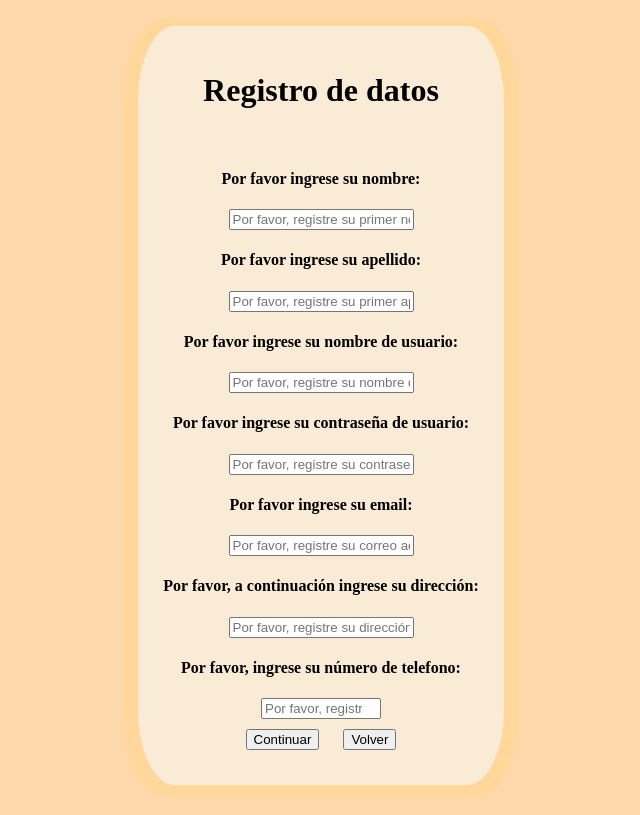
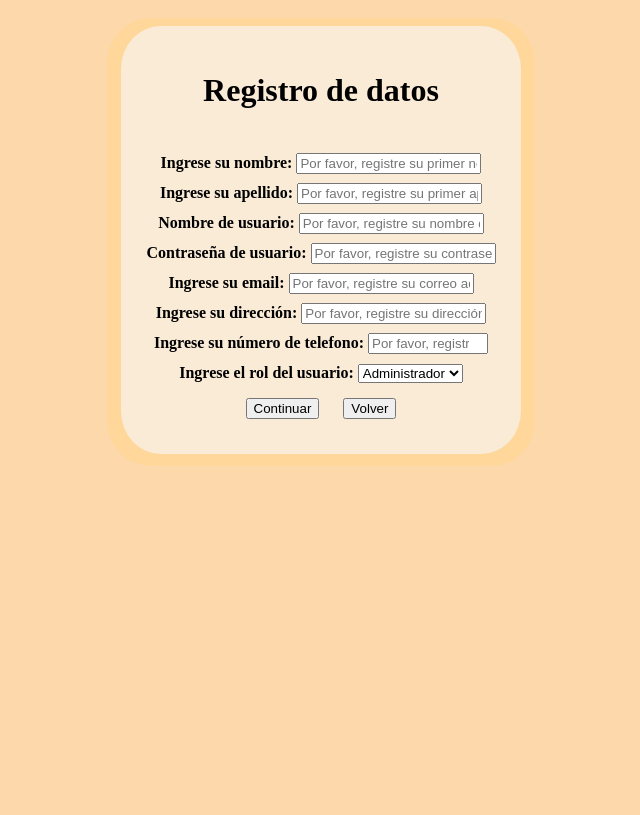
Before and after one commit to Daniel-Cruz-Edur/Creando_APIs_SNA, a Flask app: page /Registrar in a window 1280 px wide. Shown: the whole page, without its empty margins (319-959 px from the left). After the commit the page ends 466 px from the top, so only its background shows below. Run offline with Flask 3, Linux system fonts and the light colour scheme.

Commit message:
Creando la HTML de LIsta y de Registro, modificando el login y el orden de las rutas, también alteré el editar para que coja el usuario

```diff
--- a/App/App.py
+++ b/App/App.py
@@ -15,67 +15,15 @@ db = mysql.connector.connect(
 
 cursor =  db.cursor()
 
-@app.route('/Password/<Encript_Password>')
-def Encriptacion_Password(Encript_Password):
-
-    #Generamos un has de la contraseña
-    #Encriptar = bcrypt.hashpw(Encript_Password.encode('utf-8'), bcrypt.gensalt());
-    Encriptar = generate_password_hash(Encript_Password)
-    Value_Check = check_password_hash(Encriptar, Encript_Password)
-    #return "Encriptado: {0} | coincide: {1}".format(Encriptar, Value_Check)
-    return Value_Check;
-
-@app.route('/Login', methods=['GET', 'POST'])
-def Login_User():
-
-    if request.method == 'POST':
-
-        #Verificar las credenciales del usuario
-        Username_Login = request.form.get('Users_Login'); #'User's_Login'
-        Password_Login = request.form.get('Users_Password'); #'User's_Password'
-
-        cursor = db.cursor();
-        cursor.execute("SELECT Apodo_Persona, Password_Persona FROM personas_info Where Apodo_Persona = %s", (Username_Login,))
-        Users = cursor.fetchone();
-
-        print(Users)
-        Validation = check_password_hash(Users[1], Password_Login)
-        print (Validation)
-
-        if Users is not None:
-            Username_Login = Users[0]
-            Password_Login = Users[1]
-            if check_password_hash(Users[1], Password_Login):
-                session['User'] = Username_Login
-                return redirect(url_for('Lista_Registros'))
-            else:
-                print('Credenciales inválidas. Inténtelo nuevamente.')
-                return render_template('Login.html', error='Credenciales inválidas. Inténtelo nuevamente.')
-        else:
-            print('Usuario no encontrado--. Inténtelo nuevamente.')
-            return render_template('Login.html', error='Usuario no encontrado. Inténtelo nuevamente.')
-
-    return render_template('Login.html')
-
-@app.route('/Logout')
-def Logout():
-
-    session.pop('User', None)
-
-    print("Sesión eliminada")
-    return redirect/url_for(('Login_User'))
-
 #Definir rutas
 @app.route('/')
 def Lista_Registros():
 
     cursor = db.cursor();
     cursor.execute('SELECT * FROM personas_info');
-    Guardado_Datos_Personas =  cursor.fetchall();
+    Guardado_Datos_Personas = cursor.fetchall();
 
     return render_template('index.html', Mi_Base_De_Datos = Guardado_Datos_Personas);
-
-
 
 @app.route('/Registrar', methods=['GET','POST']) #lo del parantesis (sin las comillas) poner en la barra de busqueda
 def Registro():
@@ -89,12 +37,13 @@ def Registro():
         E_Mail = request.form.get('User_Email')
         Adress = request.form.get('User_Adress')
         Phone = request.form.get('User_Phone')
+        User_Rol = request.form.get('User_Rol')
 
         Password_Now_Encripted = generate_password_hash(Password)
 
         #insertar datos a la tabla personas
 
-        cursor.execute("Insert Into personas_info (Nombre_Persona, Apellido_Persona, Apodo_Persona, Password_Persona, Email_Persona, Adress_Persona, Phone_Persona) Values (%s, %s, %s, %s, %s, %s, %s)", (Nombres, Apellidos, Nickname, Password_Now_Encripted, E_Mail, Adress, Phone))
+        cursor.execute("Insert Into personas_info (Nombre_Persona, Apellido_Persona, Apodo_Persona, Password_Persona, Email_Persona, Adress_Persona, Phone_Persona, Rol_Persona) Values (%s, %s, %s, %s, %s, %s, %s)", (Nombres, Apellidos, Nickname, Password_Now_Encripted, E_Mail, Adress, Phone, User_Rol))
         db.commit()
         flash('Usuario creado correctamente.', 'Sucess!')
 
@@ -104,6 +53,18 @@ def Registro():
 
     #Con get lo envio al doc
     return render_template('registrar.html')
+
+@app.route('/Password/<Encript_Password>')
+def Encriptacion_Password(Encript_Password):
+
+    #Generamos un has de la contraseña
+    #Encriptar = bcrypt.hashpw(Encript_Password.encode('utf-8'), bcrypt.gensalt());
+
+    Encriptar = generate_password_hash(Encript_Password)
+    Value_Check = check_password_hash(Encriptar, Encript_Password)
+
+    #return "Encriptado: {0} | coincide: {1}".format(Encriptar, Value_Check)
+    return Value_Check;
 
 @app.route('/Editar/<int:id>', methods = ['GET','POST'])
 def Editar_Usuario(id):
@@ -115,10 +76,11 @@ def Editar_Usuario(id):
         Email_Modify = request.form.get('emailpersona')
         Adress_Modify = request.form.get('direccionpersona')
         Phone_Modify = request.form.get('telefonopersona')
+        User_Rol_Modify = request.form.get('User_Rol_Edit')
 
     #sentencia para actualizar los datos
-        Update_Data = "UPDATE personas_info set Nombre_Persona = %s, Apellido_Persona = %s, Password_Persona = %s, Email_Persona = %s, Adress_Persona = %s, Phone_Persona = %s Where ID_Persona = %s"
-        cursor.execute(Update_Data,(Nombres_Modify, Apellidos_Modify, Password_Modify, Email_Modify, Adress_Modify, Phone_Modify, id))
+        Update_Data = "UPDATE personas_info set Nombre_Persona = %s, Apellido_Persona = %s, Password_Persona = %s, Email_Persona = %s, Adress_Persona = %s, Phone_Persona = %s, Rol_Persona = %s Where ID_Persona = %s"
+        cursor.execute(Update_Data,(Nombres_Modify, Apellidos_Modify, Password_Modify, Email_Modify, Adress_Modify, Phone_Modify, User_Rol_Modify,id))
         db.commit()
 
         return redirect(url_for('Lista_Registros'))
@@ -138,6 +100,50 @@ def Eliminar_Usuario(id):
     db.commit()
     return redirect(url_for('Lista_Registros'))
 
+
+@app.route('/Login', methods=['GET', 'POST'])
+def Login_User():
+
+    if request.method == 'POST':
+
+        #Verificar las credenciales del usuario
+        Username_Login = request.form.get('Users_Login'); #'User's_Login'
+        Password_Login = request.form.get('Users_Password'); #'User's_Password'
+
+        cursor = db.cursor();
+        SQL = "SELECT Apodo_Persona, Password_Persona, Rol_Persona FROM personas_info Where Apodo_Persona = %s";
+        cursor.execute(SQL, (Username_Login))
+        Users = cursor.fetchone();
+
+        if Users and check_password_hash(Users['Password_Persona'], Password_Login):
+
+            session['User'] = Users['Apodo_Persona'];
+            session['Type_User'] = Users['Rol_Persona'];
+
+            if Users['Type_User'] == 'Administrador':
+
+                return redirect(url_for('Lista_Registros'));
+
+            else:
+
+                return redirect(url_for('Lista_De_Canciones'));
+
+        else:
+
+            print("Las credenciales, ingresadas son invalidas. ");
+            Error = 'Credenciales invalidas. Intentelo nuevamente. ';
+            return render_template ('Login.html', Error = Error);
+
+    return render_template('Login.html')
+
+@app.route('/Logout')
+def Logout():
+
+    session.pop('User', None)
+
+    print("Sesión eliminada")
+    return redirect/url_for(('Login_User'))
+
 # Desde quí realizo las rutos pertinentes para las conciones
 # 1) Registro
 # 2) Actualización
@@ -147,7 +153,9 @@ def Eliminar_Usuario(id):
 @app.route('/Registro_De_Canciones')
 def Registrando_Las_Canciones():
 
-    if request.method == 'POST':
+    if request.method == 'Get':
+
+        print("Hola acá esta creando la ruta de registro de canciones");
 
         Song_Title = request.form.get('Songs_Title');
         Artist_Name = request.form.get('Artist_Song');
@@ -167,10 +175,19 @@ def Registrando_Las_Canciones():
         #redirigimos a la misma pagina cuando el metodo es POST
         return redirect(url_for('Registrando_Las_Canciones'));
 
-    print("Hola acá esta creando la ruta de registro de canciones");
-
     #Con get lo envio al doc
     return render_template('Log_Songs_Page.html');
+
+@app.route('/Lista_De_Canciones')
+def Listando_Las_Canciones():
+
+    cursor = db.cursor();
+    cursor.execute("SELECT * FROM songs");
+    Guardado_Datos_Songs = cursor.fetchall();
+    print("Listando las canciones. ");
+
+    return render_template('Songs_List.html', Lista_De_Canciones = Guardado_Datos_Songs);
+
 
 #Aqui ejecutamos la app
 if __name__ == '__main__':
--- a/App/static/css/Login_Page.css
+++ b/App/static/css/Login_Page.css
@@ -36,12 +36,22 @@ html fieldset form label
     justify-content: center;
     align-items: center;
     display: flex;
+    width: fit-content;
+    height: 30px;
+    margin-left: auto;
+    margin-right: auto;
 }
 
 html fieldset form label input
 {
     margin-top: 5px;
     margin-bottom: 5px;
+    margin-left: 4px;
+}
+
+html fieldset form label select
+{
+    margin-left: 4px;
 }
 
 html fieldset form h1
@@ -70,6 +80,11 @@ button
     align-items: center;
 }
 
+#Send
+{
+    margin-top: 8px;
+}
+
 #H1_Registro_Song
 {
     text-align: center;
--- a/App/templates/Editar.html
+++ b/App/templates/Editar.html
@@ -34,6 +34,12 @@
         <label>Teléfono:
         <input type="number" min=1000000000 max="9999999999" name="telefonopersona" value="{{ personas[7] }}" required><br>
         </label>
+        <label> Ingrese el rol del usuario:
+            <select name="User_Rol_Edit" id="" disabled>
+                <option value="Administrador"> Administrador </option>
+                <option value="Comprador"> Comprador </option>
+            </select>
+        </label>
         <input type="submit" value="Guardar Cambios">
     </form>
     </fieldset>
--- a/App/templates/registrar.html
+++ b/App/templates/registrar.html
@@ -13,20 +13,42 @@
         <fieldset>
         <form action="/Registrar" method="post">
             <h1> Registro de datos </h1><br>
-            <label> <h4>Por favor ingrese su nombre: </h4> </label>
+
+            <label> <h4> Ingrese su nombre: </h4>
             <input type="text" required name="User_Name" maxlength="16" placeholder="Por favor, registre su primer nombre aqui..." required ><br>
-            <label> <h4> Por favor ingrese su apellido: </h4> </label>
+            </label>
+
+            <label> <h4> Ingrese su apellido: </h4>
             <input type="text" required name="User_Lastname" maxlength="12" placeholder="Por favor, registre su primer apellido aquí..." required ><br>
-            <label> <h4>Por favor ingrese su nombre de usuario: </h4> </label>
+            </label>
+
+            <label> <h4> Nombre de usuario: </h4>
             <input type="text" required name="User_Nickname" maxlength="16" placeholder="Por favor, registre su nombre de usuario aqui..." required><br>
-            <label> <h4> Por favor ingrese su contraseña de usuario: </h4> </label>
+            </label>
+
+            <label> <h4> Contraseña de usuario: </h4>
             <input type="password" required name="User_Password" maxlength="16" placeholder="Por favor, registre su contraseña aquí..." required><br>
-            <label> <h4> Por favor ingrese su email: </h4> </label>
+            </label>
+
+            <label> <h4> Ingrese su email: </h4>
             <input type="email" required name="User_Email" placeholder="Por favor, registre su correo aquí..." required >
-            <label> <h4> Por favor, a continuación ingrese su dirección: </h4> </label>
+            </label>
+
+            <label> <h4> Ingrese su dirección: </h4>
             <input type="text" required name="User_Adress" placeholder="Por favor, registre su dirección aquí..." required >
-            <label> <h4> Por favor, ingrese su número de telefono: </h4> </label>
+            </label>
+
+            <label> <h4> Ingrese su número de telefono: </h4>
             <input type="number" min=1000000000 max="9999999999" required name="User_Phone" placeholder="Por favor, registre su telefono aquí..." required ><br>
+            </label>
+
+            <label> <h4> Ingrese el rol del usuario: </h4>
+            <select name="User_Rol" id="">
+                <option value="Administrador"> Administrador </option>
+                <option value="Comprador"> Comprador </option>
+            </select>
+            </label>
+
             <button href="" id="Continue_Btn"> Continuar </button>
             <a href="index.html"><button id="Go_Back_Btn"> Volver </button></a>
         </form>
```
Also changed, not shown: App/templates/Log_Songs_Page.html (+5 -3 lines), App/templates/Songs_List.html (added, +53 -0 lines).
